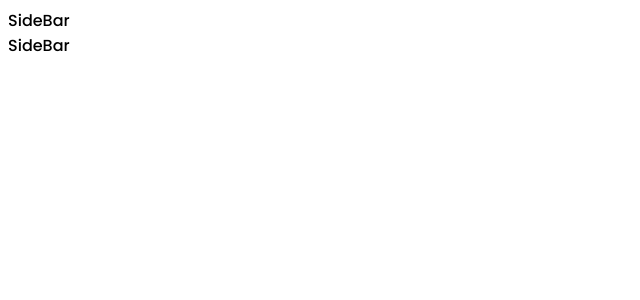
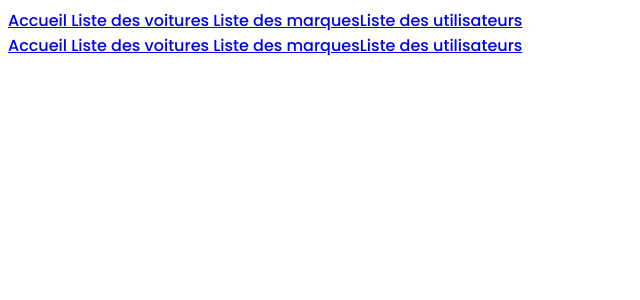
Before and after one commit to MrCelsus/CheckPoint4, a React (Vite) app in the folder frontend/: page /admin in a window 1280 px wide. Shown: the top 300 px of the page, without its empty margins (0-640 px from the left). Built offline with nearby package versions, Linux system fonts and the light colour scheme.

Commit message:
Link des mes pages admin

```diff
--- a/frontend/src/components/SideBar.jsx
+++ b/frontend/src/components/SideBar.jsx
@@ -1,7 +1,15 @@
 import React from "react";
+import { Link } from "react-router-dom";
 
 function SideBar() {
-  return <div>SideBar</div>;
+  return (
+    <aside>
+      <Link to="/admin/"> Accueil</Link>
+      <Link to="/admin/cars"> Liste des voitures</Link>
+      <Link to="/admin/brands"> Liste des marques</Link>
+      <Link to="/admin/profils">Liste des utilisateurs</Link>
+    </aside>
+  );
 }
 
 export default SideBar;
```
